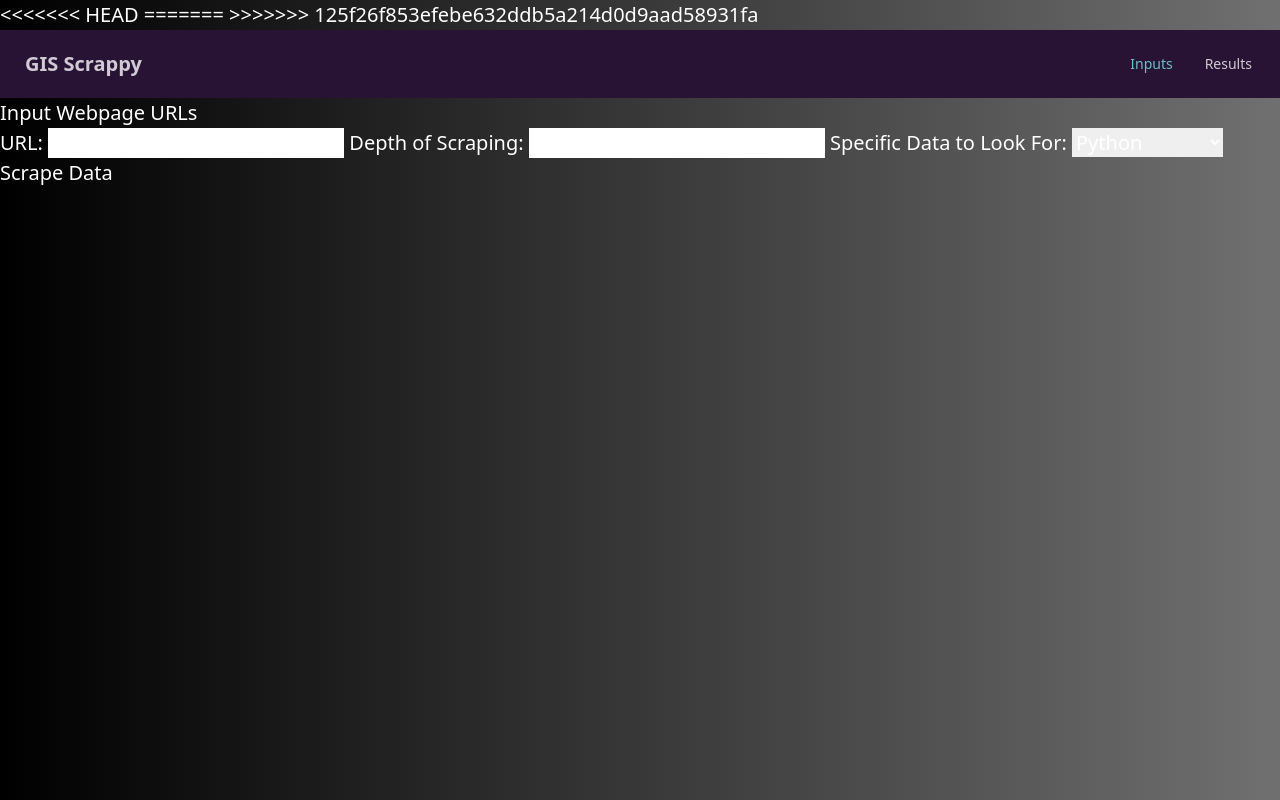
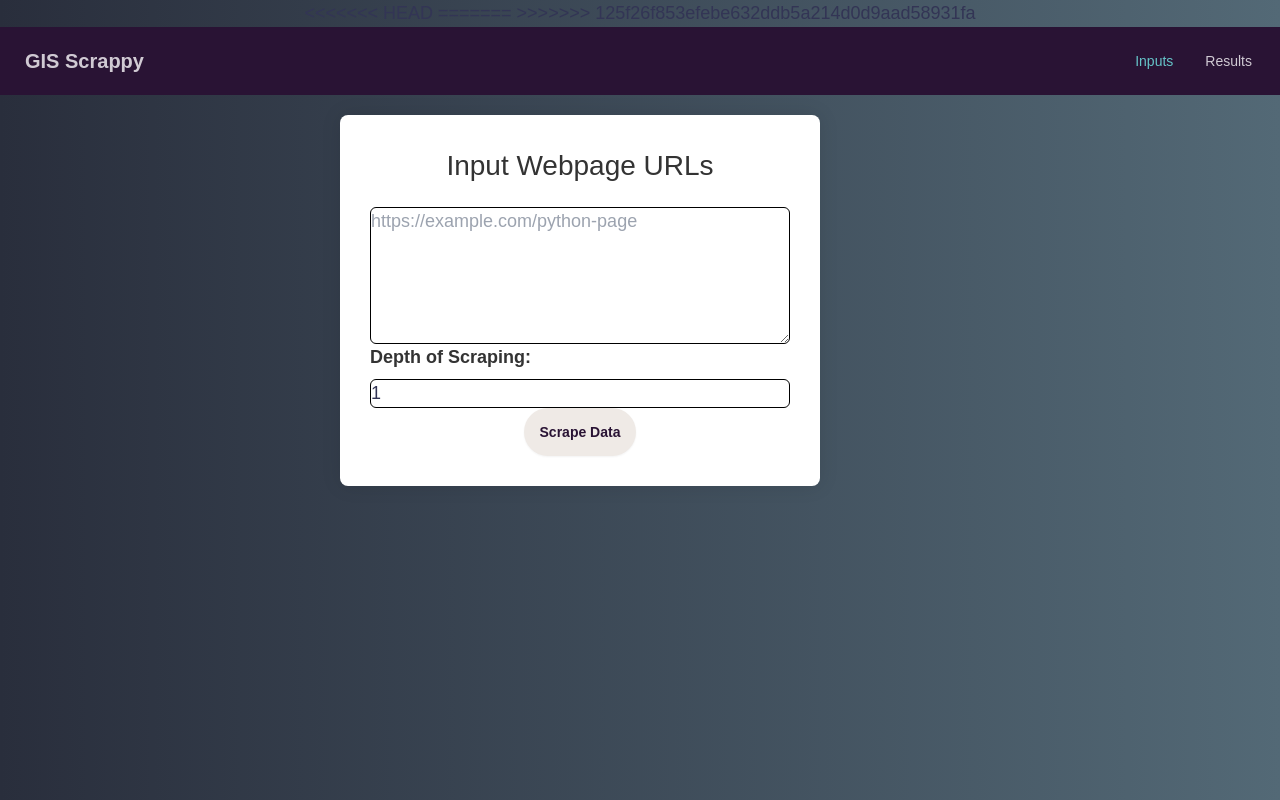
Before and after one commit to ADORSYS-GIS/report-sscrap, a Flask app: template templates/input.html in a window 1280 px wide. Run offline with Flask 3, Linux system fonts and the light colour scheme; the template is opened without the code that fills it, so the values that code supplies are empty; some libraries are stand-ins or nearby versions.

Commit message:
implementation of the interface to input url

```diff
--- a/static/css/style.css
+++ b/static/css/style.css
@@ -1,90 +1,100 @@
-body{
-    background: linear-gradient(to right, rgb(0, 0, 0),rgb(112, 112, 112));
-    color: white;
-    font-size: 20px;
-    height: 100vh;
-    margin: 0px, 0px;
+/* Reset some default styles */
+body, h1, h2, h3, p, textarea, input, select, button {
+    margin: 0;
+    padding: 0;
+    box-sizing: border-box;
 }
 
-.container h3{
-    margin-left: 100px;
-    margin-top: 50px;
-    font-style: italic;
-}
-.container2 h1{
-    line-height: 55px;
-    font-family: Cambria, Cochin, Georgia, Times, 'Times New Roman', serif;
-    font-weight: normal;
-    margin-top: 250px;
-    font-size: 40px;
+/* General Styles */
+body {
+    font-family: 'Arial', sans-serif;
+    background: linear-gradient(to right, #292e3c, #536976);
+    color: #333555;
+    font-size: 18px;
+    line-height: 1.6;
+    display: flex;
+    flex-direction: column;
+    justify-content: flex-start;
+    align-items: center;
+    height: 100vh;
+    margin: 0;
 }
 
-.btn-primary{
-    border-radius: 70px;
-    color:white;
-    padding: auto 60px;
+/* Header Styles */
+header {
+    background-color: #333333;
+    padding: 20px;
+    width: 100%;
     text-align: center;
-    display: inline-block;
-    font-size: 20px;
-    transition-duration: 1s;
-    cursor: pointer;
-    border-color: rgb(44, 70, 175);
-    box-shadow: 12px;
 }
 
-.btn-primary:hover{
-    background-color: rgb(50, 127, 227);
+header h1 {
+    color: #ffffff;
 }
 
-@media screen and (min-width: 600px) and (max-width: 600px){
-    body {
-      height: auto;
-    }
-/* static/css/style.css */
-body {
-    font-family: 'Arial', sans-serif;
-    margin: 0;
-    padding: 0;
+/* Form Container Styles */
+.form-container {
+    background-color: white;
+    border-radius: 8px;
+    box-shadow: 0 0 20px rgba(0, 0, 0, 0.1);
+    padding: 30px;
+    text-align: center;
+    width: 80%;
+    max-width: 600px;
+    margin: 20px 0; /* Adjusted margin */
 }
 
-.form-container {
-    background-color: #f4f4f4;
-    width: 400px;
-    margin: 50px auto;
-    padding: 20px;
-    border-radius: 8px;
-    box-shadow: 0 0 10px rgba(0, 0, 0, 0.1);
+/* Form Header Styles */
+.form-container h2 {
+    font-size: 28px;
+    margin-bottom: 20px;
+    color: #333333;
 }
 
+/* Form Input Styles */
 .input-form {
     display: flex;
     flex-direction: column;
+    align-items: center;
 }
 
-label {
-    margin-bottom: 8px;
+textarea, input, select {
+    margin: 10px 0;
+    padding: 12px;
+    width: 100%;
+    border: 1px solid black;
+    border-radius: 6px;
+    font-size: 16px;
 }
 
-input,
-select {
-    margin-bottom: 16px;
-    padding: 10px;
-    border: 1px solid #ccc;
-    border-radius: 4px;
-    font-size: 14px;
+/* Label Styles */
+label {
+    text-align: left;
+    width: 100%;
+    font-weight: bold;
+    margin-bottom: 8px;
+    color: #333333;
 }
 
+/* Button Styles */
 button {
-    padding: 10px;
+    padding: 12px 24px;
     background-color: #4caf50;
-    color: #fff;
+    color: #ffffff;
     border: none;
-    border-radius: 4px;
+    border-radius: 6px;
     cursor: pointer;
-    font-size: 16px;
+    font-size: 18px;
+    transition-duration: 0.3s;
 }
 
 button:hover {
     background-color: #45a049;
+}
 
+/* Responsive Styles */
+@media screen and (max-width: 768px) {
+    .form-container {
+        width: 90%;
+    }
 }
--- a/templates/input.html
+++ b/templates/input.html
@@ -1,26 +1,18 @@
 {% extends 'base.html' %}
 
 {% set active_page = "input" %}
-
 {% block content %}
     <div class="form-container">
         <h2>Input Webpage URLs</h2>
-        <form action="{{ url_for('scrape') }}" method="post" class="input-form">
-            <label for="url">URL:</label>
-            <input type="text" name="url" required value="https://example.com/python-page">
+        <form action="" method="POST" class="input-form">
+            <textarea rows="5" cols="60" name="url" placeholder="https://example.com/python-page"></textarea>
             <label for="depth">Depth of Scraping:</label>
             <input type="number" name="depth" value="1" min="1">
-            <label for="data_to_look_for">Specific Data to Look For:</label>
-            <select name="data_to_look_for">
-                <option value="python">Python</option>
-                <option value="programming">Programming</option>
-                <option value="code">Code</option>
             </select>
-            <button type="submit">Scrape Data</button>
+            <button class="btn" type="submit">Scrape Data</button>
         </form>
     </div>
 {% endblock %}
-
 {% block title %}
     Input webpages URLs
 {% endblock %}
```
